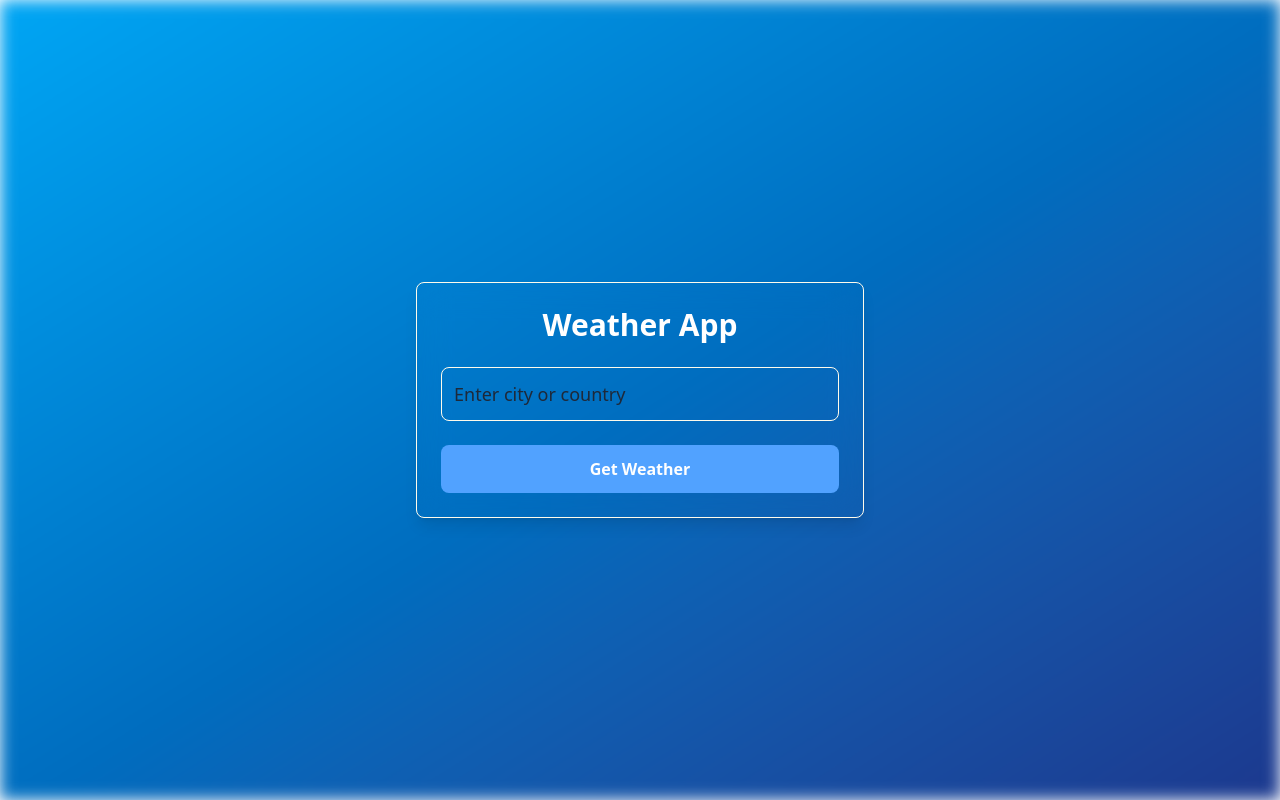
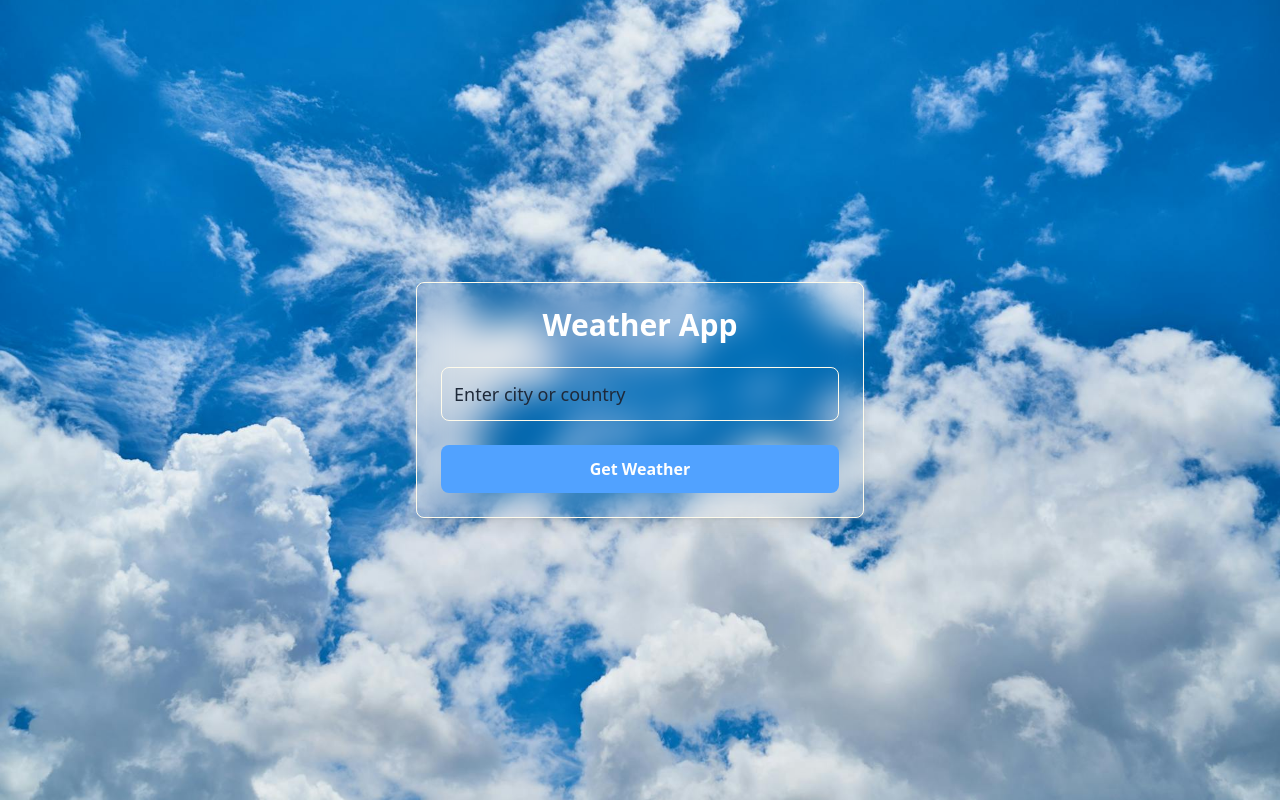
Before and after one commit to AkashKrish1010/WeatherApp, a React (Vite) app: page / in a window 1280 px wide. Built offline with nearby package versions, Linux system fonts and the light colour scheme; no server answers.

Commit message:
updated video rendering

```diff
--- a/src/components/WeatherBG.jsx
+++ b/src/components/WeatherBG.jsx
@@ -19,19 +19,23 @@ const WeatherBG = ({ hasSearched, weatherData }) => {
     }
 
     setVideoSrc(src);
-    setIsVideoLoaded(false); // reset loader
+    setIsVideoLoaded(false);
   }, [hasSearched, weatherData]);
 
   return (
     <>
-      {/* Fallback UI while video is loading */}
-      {!isVideoLoaded && (
-        <div className="absolute inset-0 bg-gradient-to-br from-sky-500 to-blue-900 blur-sm z-0 transition-opacity duration-300" />
-      )}
+
+      <div
+        className={`absolute inset-0 bg-cover bg-center z-0 transition-opacity duration-700 ${
+          isVideoLoaded ? 'opacity-0' : 'opacity-100'
+        }`}
+        style={{ backgroundImage: `url('/bg-cloud.jpg')` }}
+      />
+
 
       {videoSrc && (
         <video
-          className={`absolute inset-0 h-full w-full object-cover z-0 transition-opacity duration-500 ${
+          className={`absolute inset-0 h-full w-full object-cover z-0 transition-opacity duration-700 ${
             isVideoLoaded ? 'opacity-100' : 'opacity-0'
           }`}
           autoPlay
```
Also changed, not shown: public/bg-cloud.jpg (added).
